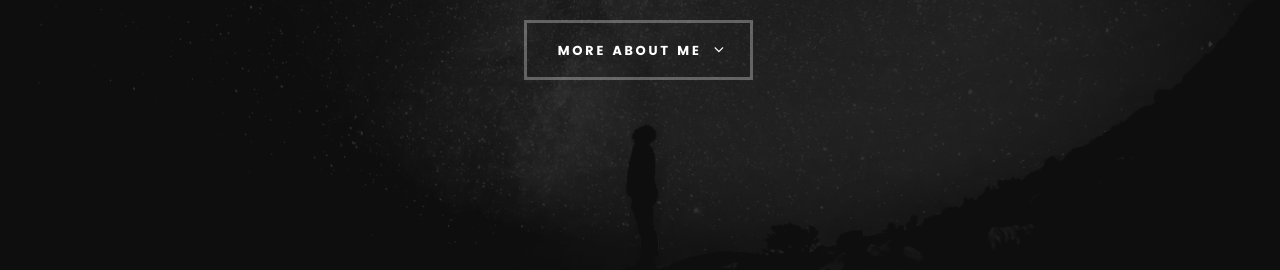
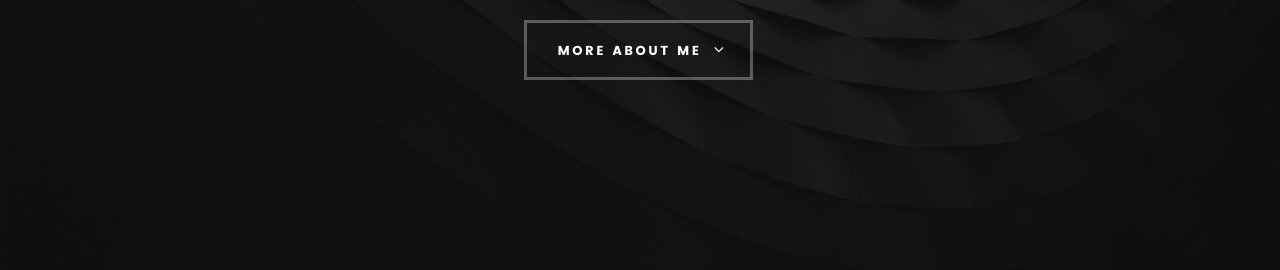
Before and after one commit to lavanyadeshmukh/lavanyadeshmukh, a plain HTML site: page index.html in a window 1280 px wide. Shown: the part 419-689 px from the top of the page. Drawn offline with Linux system fonts and the light colour scheme; files whose address does not match are found by name.

Commit message:
changed bg

```diff
--- a/css/main.css
+++ b/css/main.css
@@ -1294,7 +1294,7 @@ header .logo a {
  * -------------------------------------------------------------------
  */
 #intro {
-	background: #151515 url(../images/intro-bg.jpg) no-repeat center bottom;
+	background: #151515 url(../images/bg.jpg) no-repeat center bottom;
 	-webkit-background-size: cover;
 	-moz-background-size: cover;
 	background-size: cover;
```
